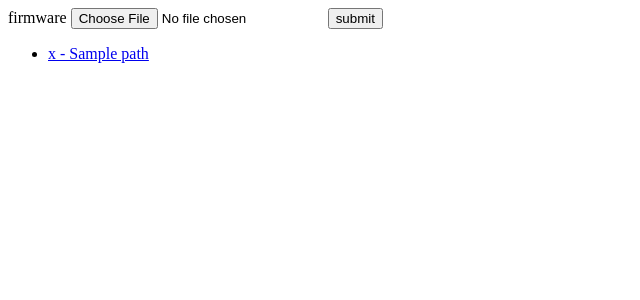
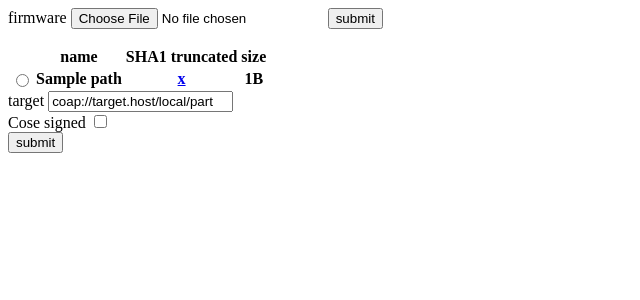
Before and after one commit to suit-wg/SUIT-repository-manager, a Python web app: template templates/files.jinja2 in a window 1280 px wide. Shown: the top 300 px of the page, without its empty margins (0-640 px from the left). Run offline with Jinja, Linux system fonts and the light colour scheme; the template is opened without the code that fills it: most values are stand-ins (such as "Sample title", 1, 10 or a date in 2020); lists and menus that the app fills with data are empty.

Commit message:
Add coap post mechanism

```diff
--- a/routes.py
+++ b/routes.py
@@ -7,5 +7,6 @@ def setup_routes(app, root):
     app.router.add_get('/', views.index)
     app.router.add_get('/files', views.files)
     app.router.add_post('/files', views.file_upload)
+    app.router.add_post('/coap_send', views.coap_send)
     app.router.add_get('/f/{digest}', views.file_by_digest)
     app.router.add_static('/f', path=os.path.join(root, 'uploads'), name='f')
--- a/templates/files.jinja2
+++ b/templates/files.jinja2
@@ -8,10 +8,30 @@
 
     <input type="submit" value="submit"/>
     </form>
-    <ul>
+
+    <form action="/coap_send" method="post" accept-charset="utf-8">
+    <table>
+        <tr>
+        <th></th><th>name</th><th>SHA1 truncated</th><th>size</th>
+        </tr>
     {% for file in files %}
-        <li><a href = "{{ file.url }}">{{file.digest}} - {{ file.path.name }}</a>
+        <tr>
+        <th><input type="radio" name="file" value="{{file.digest}}"></th>
+        <th>{{ file.path.name }} </th>
+        <th><a href = "{{ file.url }}">{{file.digest}}</th>
+        <th>{{ file.path.stat().st_size }}B</th>
+        </tr>
     {% endfor %}
-    </ul>
+    </table>
+
+    <label for="target">target</label>
+    <input id="target" type="text" name="target"
+    value="coap://target.host/local/part"><br>
+
+    <label for="signed">Cose signed</label>
+    <input id="signed" type="checkbox" name="signed"><br>
+
+    <input type="submit" value="submit"/>
+    </form>
     </body>
 </html>
```
Also changed, not shown: views.py (+29 -0 lines).
